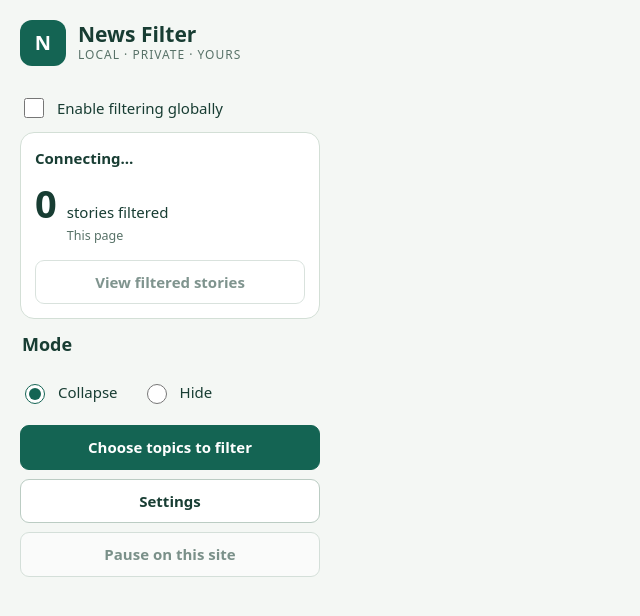
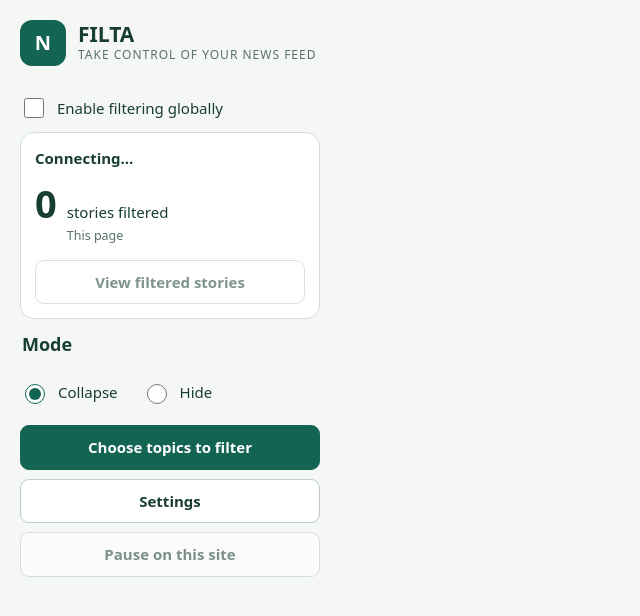
Before and after one commit to smo82-dev/filta, a website with bundled scripts: page public/popup.html in a window 1280 px wide. Shown: the whole page, without its empty margins (0-640 px from the left). Built offline with nearby package versions, Linux system fonts and the light colour scheme; no server answers.

Commit message:
Prepare FILTA 0.2 brand and version in public/popup.html

```diff
--- a/public/popup.html
+++ b/public/popup.html
@@ -1,7 +1,7 @@
 <!doctype html>
-<html lang="en"><head><meta charset="utf-8"><meta name="viewport" content="width=device-width,initial-scale=1"><title>News Filter</title><link rel="stylesheet" href="ui.css"></head>
+<html lang="en"><head><meta charset="utf-8"><meta name="viewport" content="width=device-width,initial-scale=1"><title>FILTA</title><link rel="stylesheet" href="ui.css"></head>
 <body class="popup">
-  <header><div class="icon" aria-hidden="true">N</div><div><h1>News Filter</h1><div class="tag">Local · Private · Yours</div></div></header>
+  <header><div class="icon" aria-hidden="true">N</div><div><h1>FILTA</h1><div class="tag">Take control of your news feed</div></div></header>
   <label class="choice"><input id="enabled" type="checkbox">Enable filtering globally</label>
   <section class="panel"><div id="site" class="site">Connecting…</div><p id="state" class="help" aria-live="polite"></p><div class="counter"><strong id="count">0</strong><span>stories filtered<br><small>This page</small></span></div><button id="review" class="full" disabled>View filtered stories</button><button id="detect" class="full" hidden>Detect news cards on this site</button></section>
   <fieldset><legend>Mode</legend><div class="mode"><label class="choice"><input id="collapse" type="radio" name="mode" value="collapse" checked>Collapse</label><label class="choice"><input id="hide" type="radio" name="mode" value="hide">Hide</label></div></fieldset>
```
